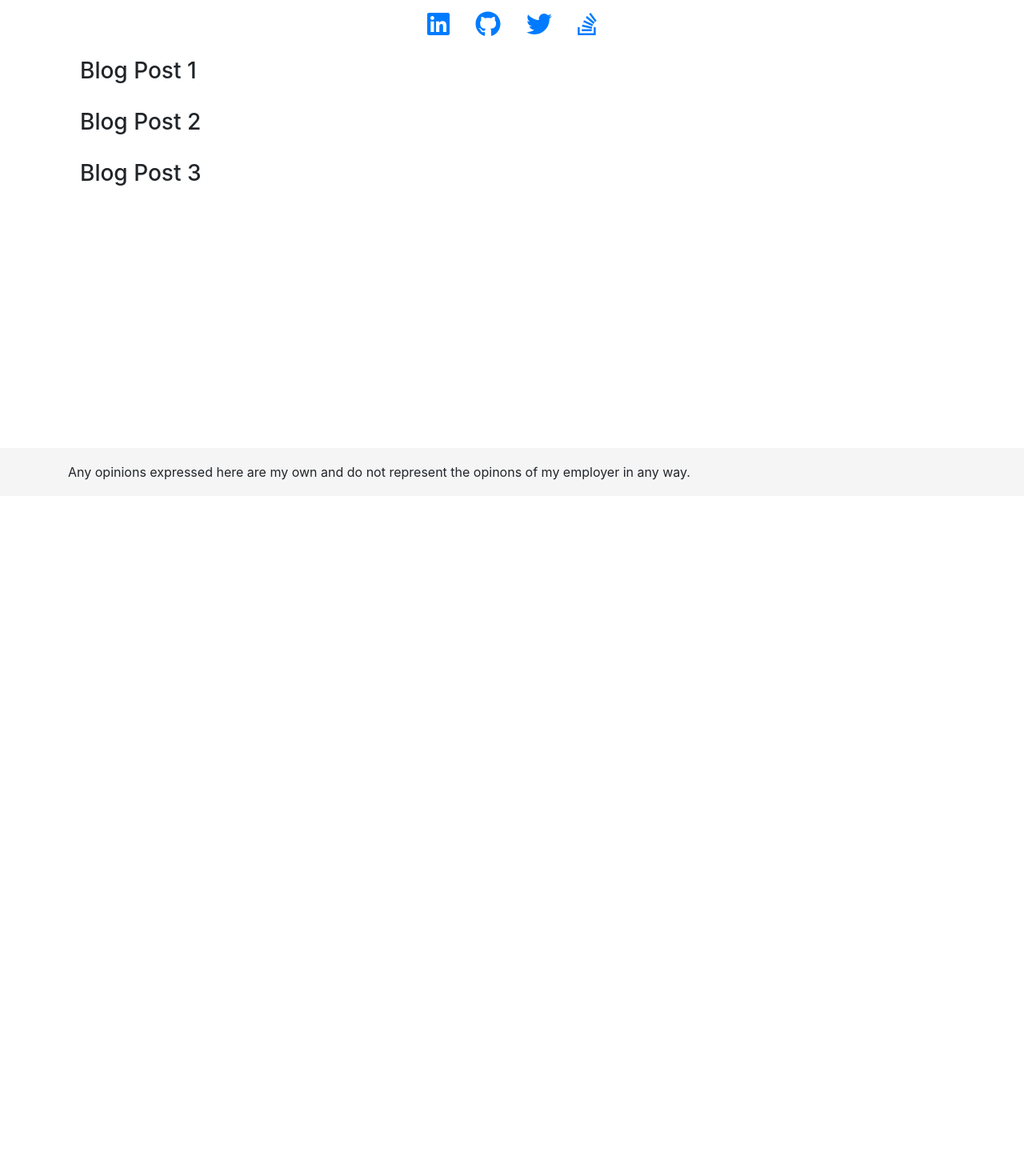
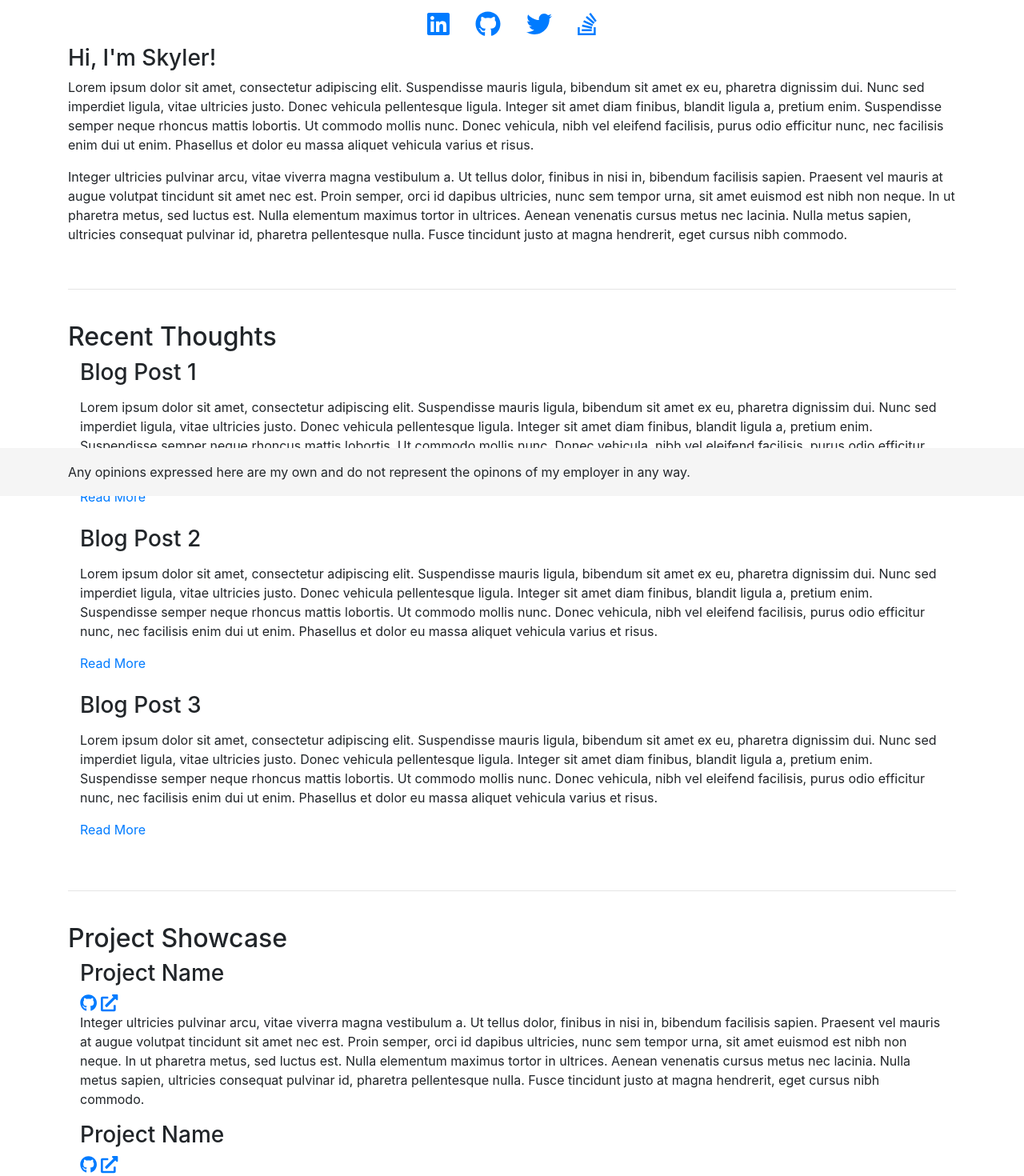
Before and after one commit to Sdyess/sdyess.github.io, a React (Create React App) app: page / in a window 1280 px wide. Shown: the part 180-1650 px from the top of the page at 80% size. Before the commit the page ends 800 px from the top, so only its background shows below. Built offline with nearby package versions, Linux system fonts and the light colour scheme.

Commit message:
Add filler text in components

```diff
--- a/src/App.css
+++ b/src/App.css
@@ -4,13 +4,16 @@ html {
 }
 
 body {
-  margin-bottom: 60px;
+  margin-bottom: 120px;
 }
 
 .blog-post h3 {
   float:left;
 }
 
+.projectTitle {
+  display: inline-block;
+}
 .center {
   text-align: center;
 }
--- a/src/App.js
+++ b/src/App.js
@@ -2,13 +2,19 @@ import React from 'react';
 import Header from './components/Header';
 import Blog from './components/Blog';
 import Footer from './components/Footer';
+import Projects from './components/Projects';
+import About from './components/About';
+
 import './App.css';
 
 function App() {
   return (
     <div className="App">
       <Header/>
+      <About/>
       <Blog/>
+
+      <Projects/>
       <Footer/>
     </div>
   );
--- /dev/null
+++ b/src/components/About.js
@@ -0,0 +1,28 @@
+import React from 'react';
+
+class About extends React.Component {
+    render() {
+        return (
+            <div className="container">
+                <h3>Hi, I'm Skyler!</h3>
+                <p>
+                    Lorem ipsum dolor sit amet, consectetur adipiscing elit. Suspendisse mauris ligula, bibendum sit amet ex eu,
+                    pharetra dignissim dui. Nunc sed imperdiet ligula, vitae ultricies justo. Donec vehicula pellentesque ligula.
+                    Integer sit amet diam finibus, blandit ligula a, pretium enim. Suspendisse semper neque rhoncus mattis lobortis.
+                    Ut commodo mollis nunc. Donec vehicula, nibh vel eleifend facilisis, purus odio efficitur nunc, nec facilisis enim dui ut enim.
+                    Phasellus et dolor eu massa aliquet vehicula varius et risus.
+                </p>
+                <p>
+                    Integer ultricies pulvinar arcu, vitae viverra magna vestibulum a. Ut tellus dolor, finibus in nisi in, bibendum facilisis sapien.
+                    Praesent vel mauris at augue volutpat tincidunt sit amet nec est. Proin semper, orci id dapibus ultricies, nunc sem tempor urna, sit
+                    amet euismod est nibh non neque. In ut pharetra metus, sed luctus est. Nulla elementum maximus tortor in ultrices. Aenean venenatis
+                    cursus metus nec lacinia. Nulla metus sapien, ultricies consequat pulvinar id, pharetra pellentesque nulla. Fusce tincidunt justo at
+                    magna hendrerit, eget cursus nibh commodo.
+                </p>
+                <br/>
+            </div>
+        )
+    }
+}
+
+export default About;
--- a/src/components/Blog.js
+++ b/src/components/Blog.js
@@ -6,9 +6,9 @@ class Blog extends React.Component {
 
     getBlogPosts() {
         const blogPosts = [
-            {id: 1, title: 'Blog Post 1', content: ''},
-            {id: 2, title: 'Blog Post 2', content: ''},
-            {id: 3, title: 'Blog Post 3', content: ''}
+            {id: 1, title: 'Blog Post 1', content: 'Lorem ipsum dolor sit amet, consectetur adipiscing elit. Suspendisse mauris ligula, bibendum sit amet ex eu, pharetra dignissim dui. Nunc sed imperdiet ligula, vitae ultricies justo. Donec vehicula pellentesque ligula. Integer sit amet diam finibus, blandit ligula a, pretium enim. Suspendisse semper neque rhoncus mattis lobortis. Ut commodo mollis nunc. Donec vehicula, nibh vel eleifend facilisis, purus odio efficitur nunc, nec facilisis enim dui ut enim. Phasellus et dolor eu massa aliquet vehicula varius et risus.'},
+            {id: 2, title: 'Blog Post 2', content: 'Lorem ipsum dolor sit amet, consectetur adipiscing elit. Suspendisse mauris ligula, bibendum sit amet ex eu, pharetra dignissim dui. Nunc sed imperdiet ligula, vitae ultricies justo. Donec vehicula pellentesque ligula. Integer sit amet diam finibus, blandit ligula a, pretium enim. Suspendisse semper neque rhoncus mattis lobortis. Ut commodo mollis nunc. Donec vehicula, nibh vel eleifend facilisis, purus odio efficitur nunc, nec facilisis enim dui ut enim. Phasellus et dolor eu massa aliquet vehicula varius et risus.'},
+            {id: 3, title: 'Blog Post 3', content: 'Lorem ipsum dolor sit amet, consectetur adipiscing elit. Suspendisse mauris ligula, bibendum sit amet ex eu, pharetra dignissim dui. Nunc sed imperdiet ligula, vitae ultricies justo. Donec vehicula pellentesque ligula. Integer sit amet diam finibus, blandit ligula a, pretium enim. Suspendisse semper neque rhoncus mattis lobortis. Ut commodo mollis nunc. Donec vehicula, nibh vel eleifend facilisis, purus odio efficitur nunc, nec facilisis enim dui ut enim. Phasellus et dolor eu massa aliquet vehicula varius et risus.'}
           ];
 
         return blogPosts.map((post) =>
@@ -21,6 +21,9 @@ class Blog extends React.Component {
         let posts = this.getBlogPosts();
         return (
             <div className="container">
+                <hr/>
+                <br/>
+                <h2>Recent Thoughts</h2>
                 {posts}
             </div>
         )
--- a/src/components/BlogPost.js
+++ b/src/components/BlogPost.js
@@ -5,8 +5,9 @@ class BlogPost extends React.Component {
     render() {
         return(
             <div className="container-fluid blog-post">
-                <h3>{this.props.postTitle}</h3>
+                <h3>{this.props.postTitle}</h3><br/><br/>
                 <p>{this.props.postBody}</p>
+                <a href="#">Read More</a>
                 <br/><br/>
             </div>
         )
--- /dev/null
+++ b/src/components/Project.js
@@ -0,0 +1,34 @@
+import React from "react";
+
+import { FontAwesomeIcon } from '@fortawesome/react-fontawesome'
+import {faGithub} from '@fortawesome/free-brands-svg-icons';
+import {faExternalLinkAlt} from '@fortawesome/free-solid-svg-icons';
+
+class Project extends React.Component {
+    render() {
+        return (
+            <div className="container">
+                <div className="row projectTitle">
+                    <div className="col-md-12">
+                        <h3>Project Name</h3>
+                        <a href="#"><FontAwesomeIcon icon={faGithub} size="lg"/></a> <a href="#"><FontAwesomeIcon icon={faExternalLinkAlt} size="lg"/></a>
+                    </div>
+                </div>
+                <div className="row projectDesc">
+                    <div className="col-md-12">
+                        <p>
+                            Integer ultricies pulvinar arcu, vitae viverra magna vestibulum a. Ut tellus dolor, finibus in nisi in, bibendum facilisis sapien.
+                            Praesent vel mauris at augue volutpat tincidunt sit amet nec est. Proin semper, orci id dapibus ultricies, nunc sem tempor urna, sit
+                            amet euismod est nibh non neque. In ut pharetra metus, sed luctus est. Nulla elementum maximus tortor in ultrices. Aenean venenatis
+                            cursus metus nec lacinia. Nulla metus sapien, ultricies consequat pulvinar id, pharetra pellentesque nulla. Fusce tincidunt justo at
+                            magna hendrerit, eget cursus nibh commodo.
+                        </p>
+                    </div>
+                </div>
+            </div>
+        )
+    }
+
+}
+
+export default Project;
--- /dev/null
+++ b/src/components/Projects.js
@@ -0,0 +1,20 @@
+import React from "react";
+import Project from "./Project";
+
+class Projects extends React.Component {
+    render() {
+        return (
+            <div className="container">
+                <br/>
+                <hr/>
+                <br/>
+                <h2>Project Showcase</h2>
+                <Project />
+                <Project />
+                <Project />
+            </div>
+        )
+    }
+}
+
+export default Projects;
```
